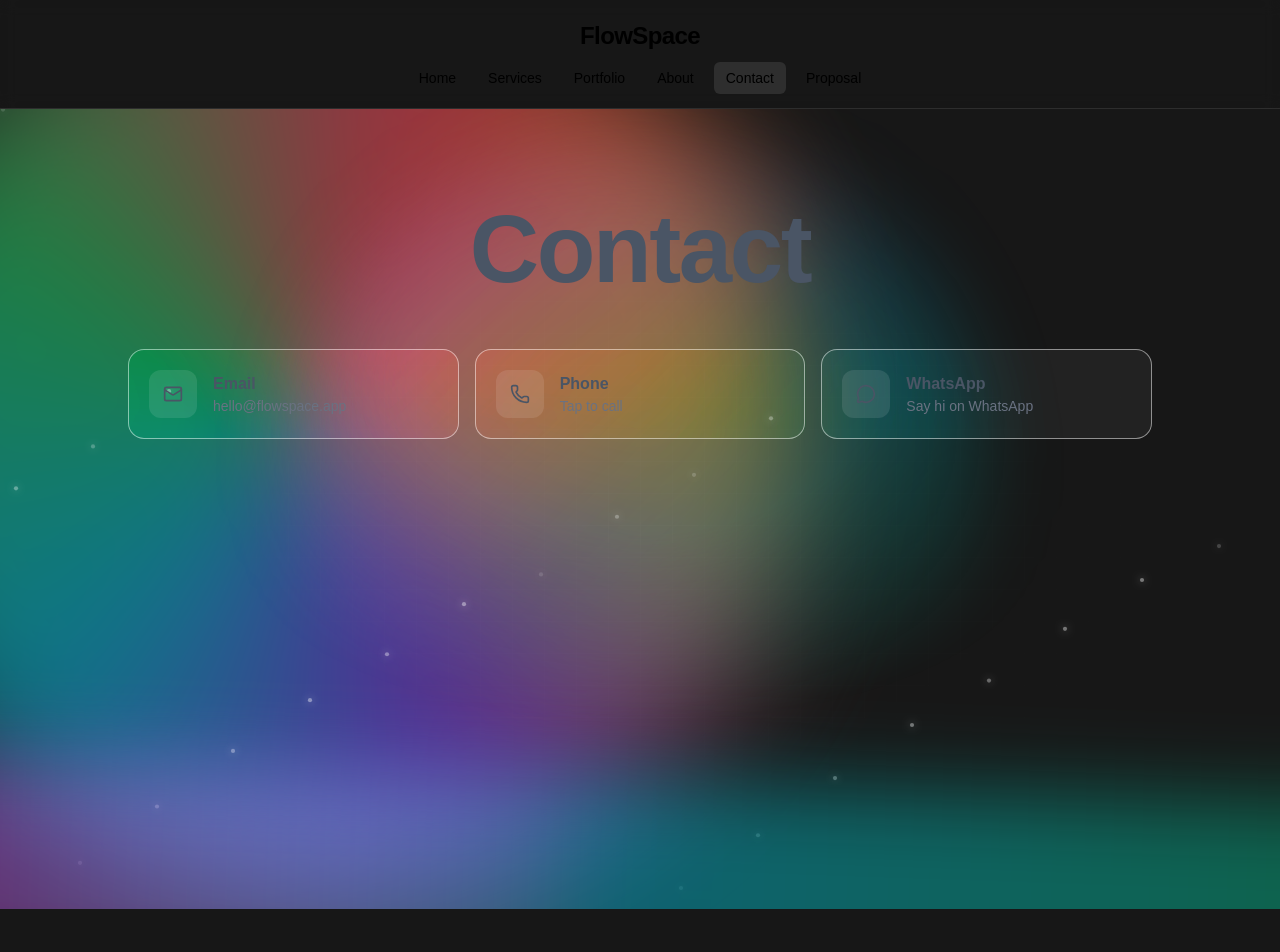
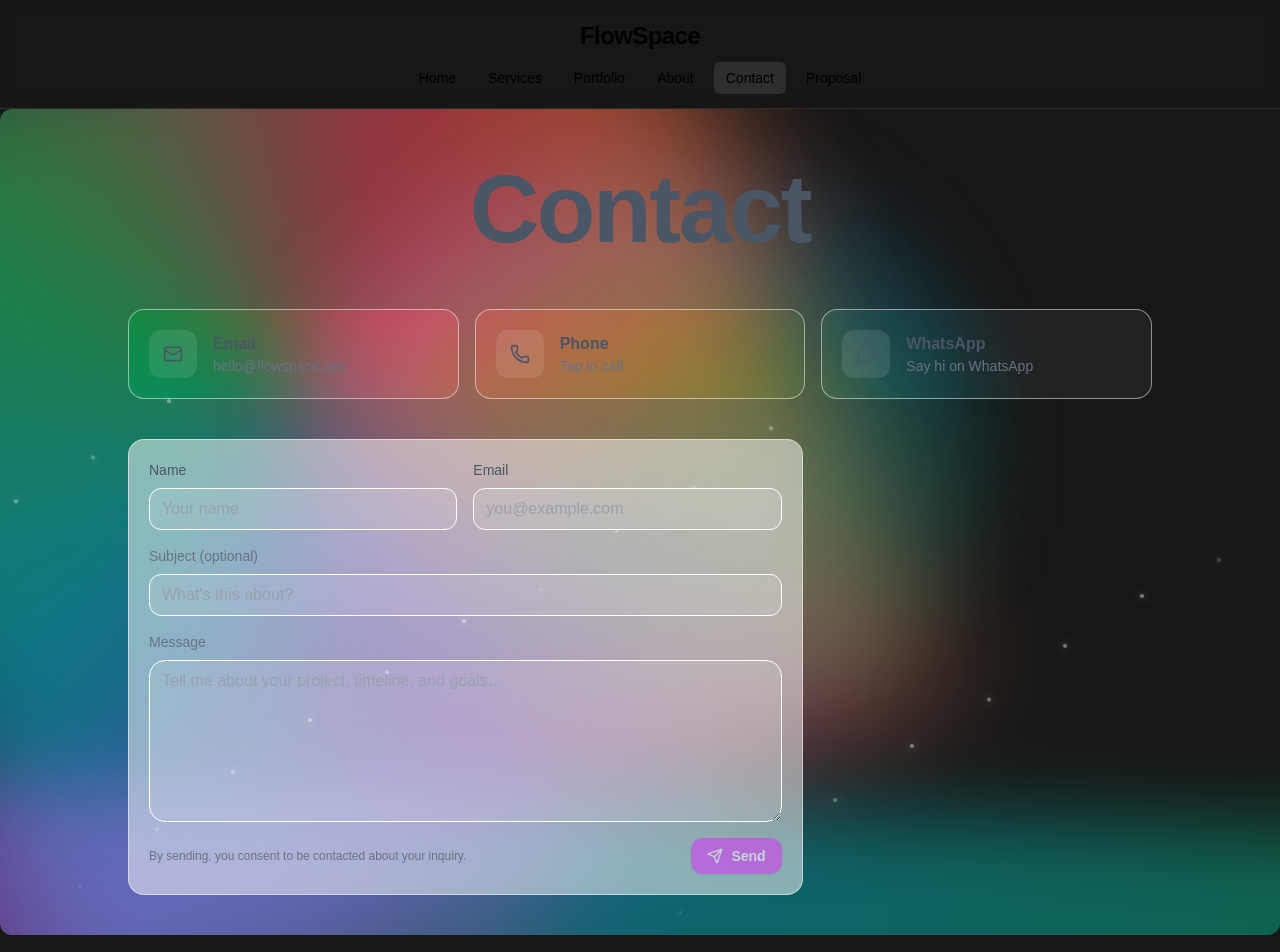
Before and after one commit to shay122990/flowspace-event-agency, a Next.js app: page /contact in a window 1280 px wide. Shown: the top 952 px of the page. Built offline with nearby package versions, Linux system fonts and the light colour scheme.

Commit message:
created contact form component

```diff
--- /dev/null
+++ b/src/app/(marketing)/contact/components/ContactForm.tsx
@@ -0,0 +1,158 @@
+"use client";
+
+import React, { useMemo, useState } from "react";
+import { motion, type Variants } from "framer-motion";
+import { Send } from "lucide-react";
+
+export type ContactFormValues = {
+  name: string;
+  email: string;
+  subject?: string;
+  message: string;
+};
+
+export type ContactFormProps = {
+  onSubmit?: (values: ContactFormValues) => Promise<void> | void;
+  className?: string;
+  /** Email to use for the mailto fallback */
+  to?: string; // default: hello@flowspace.app
+};
+
+const fadeUp: Variants = {
+  hidden: { y: 12, opacity: 0 },
+  show: { y: 0, opacity: 1, transition: { duration: 0.4, ease: "easeOut" } },
+};
+
+export default function ContactForm({
+  onSubmit,
+  className = "",
+  to = "hello@flowspace.app",
+}: ContactFormProps) {
+  const [name, setName] = useState("");
+  const [email, setEmail] = useState("");
+  const [subject, setSubject] = useState("");
+  const [message, setMessage] = useState("");
+  const [status, setStatus] = useState<"idle" | "sending" | "sent" | "error">(
+    "idle"
+  );
+
+  const isValid = useMemo(() => {
+    const okName = name.trim().length > 1;
+    const okEmail = /.+@.+\..+/.test(email);
+    const okMsg = message.trim().length > 5;
+    return okName && okEmail && okMsg;
+  }, [name, email, message]);
+
+  async function handleSubmit(e: React.FormEvent) {
+    e.preventDefault();
+    if (!isValid || status === "sending") return;
+    setStatus("sending");
+
+    try {
+      if (onSubmit) {
+        await onSubmit({ name, email, subject, message });
+        setStatus("sent");
+      } else {
+        const body = encodeURIComponent(
+          `From: ${name} <${email}>\n\n${message}`
+        );
+        const subj = encodeURIComponent(
+          subject || "New message from contact form"
+        );
+        const href = `mailto:${to}?subject=${subj}&body=${body}`;
+        window.location.href = href;
+        setStatus("sent");
+      }
+    } catch (err) {
+      console.error(err);
+      setStatus("error");
+    }
+  }
+
+  return (
+    <motion.form
+      variants={fadeUp}
+      initial="hidden"
+      whileInView="show"
+      viewport={{ once: true, amount: 0.2 }}
+      onSubmit={handleSubmit}
+      className={
+        "grid gap-4 rounded-2xl border border-white/50 bg-white/50 p-5 text-gray-600 " +
+        className
+      }
+    >
+      <div className="grid gap-4 sm:grid-cols-2">
+        <label className="flex flex-col gap-2">
+          <span className="text-sm text-gray-600">Name</span>
+          <input
+            value={name}
+            onChange={(e) => setName(e.target.value)}
+            placeholder="Your name"
+            autoComplete="name"
+            className="rounded-xl border border-white bg-white/10 px-3 py-2 text-white placeholder:text-gray-400 focus:border-fuchsia-400 focus:outline-none md:text-gray-800"
+            required
+          />
+        </label>
+        <label className="flex flex-col gap-2">
+          <span className="text-sm text-gray-600">Email</span>
+          <input
+            type="email"
+            value={email}
+            onChange={(e) => setEmail(e.target.value)}
+            placeholder="you@example.com"
+            autoComplete="email"
+            className="rounded-xl border border-white bg-white/10 px-3 py-2 text-white placeholder:text-gray-400 focus:border-fuchsia-400 focus:outline-none md:text-gray-800"
+            required
+          />
+        </label>
+      </div>
+
+      <label className="flex flex-col gap-2">
+        <span className="text-sm text-gray-600 md:text-gray-500">
+          Subject (optional)
+        </span>
+        <input
+          value={subject}
+          onChange={(e) => setSubject(e.target.value)}
+          placeholder="What's this about?"
+          className="rounded-xl border border-white bg-white/10 px-3 py-2 text-white placeholder:text-gray-400 focus:border-fuchsia-400 focus:outline-none md:text-gray-800"
+        />
+      </label>
+
+      <label className="flex flex-col gap-2">
+        <span className="text-sm text-gray-600 md:text-gray-500">Message</span>
+        <textarea
+          value={message}
+          onChange={(e) => setMessage(e.target.value)}
+          placeholder="Tell me about your project, timeline, and goals…"
+          rows={6}
+          className="rounded-2xl border border-white bg-white/10 px-3 py-2 text-white placeholder:text-gray-400 focus:border-fuchsia-400 focus:outline-none md:text-gray-800"
+          required
+        />
+      </label>
+
+      <div className="flex items-center justify-between gap-3">
+        <p className="text-xs text-gray/60 md:text-gray-500">
+          By sending, you consent to be contacted about your inquiry.
+        </p>
+        <button
+          type="submit"
+          disabled={!isValid || status === "sending"}
+          className="inline-flex items-center gap-2 rounded-xl bg-fuchsia-500 px-4 py-2 text-sm font-semibold text-white shadow-sm transition hover:opacity-90 disabled:cursor-not-allowed disabled:opacity-50"
+        >
+          <Send className="h-4 w-4" aria-hidden />
+          {status === "sending"
+            ? "Sending…"
+            : status === "sent"
+            ? "Sent"
+            : "Send"}
+        </button>
+      </div>
+
+      <div aria-live="polite" className="sr-only">
+        {status === "sent" && "Message sent."}
+        {status === "error" && "Something went wrong."}
+      </div>
+    </motion.form>
+  );
+}
--- a/src/app/(marketing)/contact/page.tsx
+++ b/src/app/(marketing)/contact/page.tsx
@@ -4,17 +4,18 @@ import { motion } from "framer-motion";
 import AnimatedParticles from "@/app/components/AnimatedParticles";
 import ContactCard from "./components/ContactCard";
 import { Mail, Phone, MessageCircle } from "lucide-react";
+import ContactForm from "./components/ContactForm";
 
 export default function ContactPage() {
   return (
-    <main className="relative min-h-[100svh] overflow-hidden bg-[#0b0b12] text-white">
+    <main className="relative py-10 overflow-hidden bg-[#0b0b12] text-white rounded-xl">
       {/* big spinning conic */}
       <motion.div
         aria-hidden
         initial={{ rotate: 0, scale: 1 }}
         animate={{ rotate: 360 }}
         transition={{ repeat: Infinity, ease: "linear", duration: 30 }}
-        className="pointer-events-none absolute -top-40 -left-40 h-[60rem] w-[60rem] rounded-full opacity-60 blur-3xl"
+        className="pointer-events-none absolute -top-40 -left-40 h-[60rem] w-[60rem] rounded-xl opacity-60 blur-3xl"
         style={{
           background:
             "conic-gradient(from 90deg at 50% 50%, #7c3aed, #06b6d4, #22c55e, #f43f5e, #f59e0b, #7c3aed)",
@@ -37,7 +38,7 @@ export default function ContactPage() {
 
       <AnimatedParticles />
 
-      <section className="relative z-10 flex mt-20 flex-col items-center justify-center px-4 text-center">
+      <section className="relative z-10 flex flex-col items-center justify-center px-4 text-center">
         <motion.h1
           initial={{ y: 20, opacity: 0 }}
           animate={{ y: 0, opacity: 1 }}
@@ -47,7 +48,7 @@ export default function ContactPage() {
           Contact
         </motion.h1>
 
-        <div className="mx-auto mt-10 grid w-full max-w-5xl gap-4 sm:grid-cols-2 lg:grid-cols-3">
+        <div className="mx-auto pt-10 grid w-full max-w-5xl gap-4 sm:grid-cols-2 lg:grid-cols-3">
           <ContactCard
             icon={Mail}
             label="Email"
@@ -69,7 +70,13 @@ export default function ContactPage() {
           />
         </div>
       </section>
-
+      <section className="relative z-10 px-4">
+        <div className="mx-auto mt-10 grid w-full max-w-5xl gap-6 lg:grid-cols-3">
+          <div className="lg:col-span-2">
+            <ContactForm to="hello@flowspace.app" />
+          </div>
+        </div>
+      </section>
       <motion.div
         aria-hidden
         initial={{ x: "-10%" }}
--- a/src/app/globals.css
+++ b/src/app/globals.css
@@ -24,6 +24,6 @@ body {
   color: var(--background);
   font-family: Arial, Helvetica, sans-serif;
 }
-main{
+main {
   background: var(--foreground);
 }
--- a/src/app/layout.tsx
+++ b/src/app/layout.tsx
@@ -17,7 +17,7 @@ export default function RootLayout({
     <html lang="en" suppressHydrationWarning>
       <body className="min-h-svh flex flex-col antialiased bg-[radial-gradient(900px_600px_at_10%_0%,rgba(236,72,153,0.20),transparent_40%),radial-gradient(800px_520px_at_110%_-10%,rgba(56,189,248,0.22),transparent_45%),radial-gradient(820px_560px_at_-10%_65%,rgba(16,185,129,0.20),transparent_48%)]">
         <Navbar />
-        <main className="flex-1 flex justify-center">
+        <main className=" flex justify-center">
           <div className="container">{children}</div>
         </main>
         <Footer />
```
